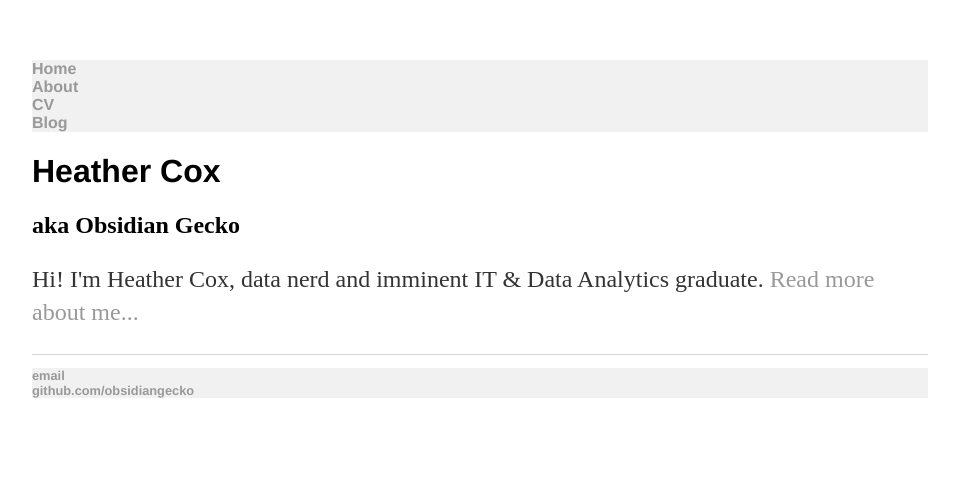
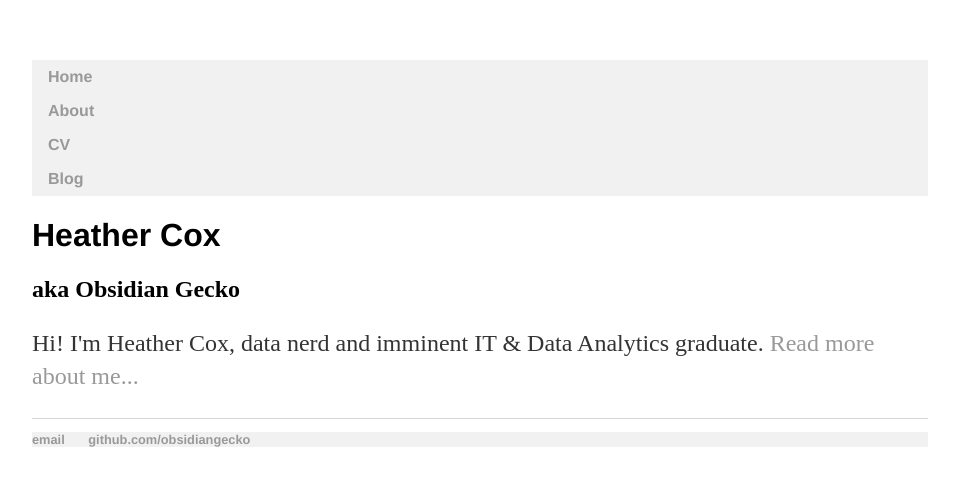
Before and after one commit to obsidiangecko/obsidiangecko.github.io, a Jekyll site: the page built from index.html, in a window 1280 px wide. Shown: the top 486 px of the page, without its empty margins (160-1119 px from the left). Built offline with Jekyll 4.4.1, drawn with Linux system fonts in a browser that asks for light colours.

Commit message:
Update main.css

```diff
--- a/css/main.css
+++ b/css/main.css
@@ -9,8 +9,13 @@ nav ul, footer ul {
     font-weight: bold;
     background-color: #f1f1f1
 }
-nav ul li, footer ul li {
+nav ul li {
     display: block;
+    padding: 8px 16px;
+    color: #000;
+}
+footer ul li {
+    display: inline;
     margin-right: 20px;
 }
 a {
```
